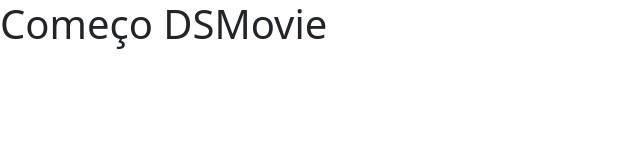
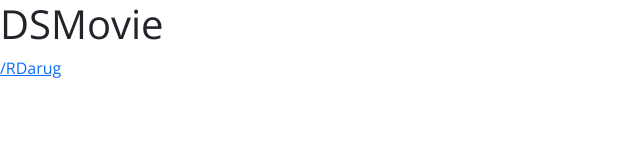
Before and after one commit to rdarug/dsmovie, a plain HTML site: page index.html in a window 1280 px wide. Shown: the whole page, without its empty margins (0-640 px from the left). Drawn offline with nearby package versions, Linux system fonts and the light colour scheme.

Commit message:
Google Fonts

```diff
--- /dev/null
+++ b/css/styles.css
@@ -0,0 +1,5 @@
+@import url('https://fonts.googleapis.com/css2?family=Open+Sans:wght@400;700&display=swap');
+
+* {
+    font-family: 'Open Sans', sans-serif;
+}
--- a/index.html
+++ b/index.html
@@ -7,8 +7,16 @@
     <title>DSMovie</title>
 
     <link href="https://cdn.jsdelivr.net/npm/bootstrap@5.1.3/dist/css/bootstrap.min.css" rel="stylesheet" integrity="sha384-1BmE4kWBq78iYhFldvKuhfTAU6auU8tT94WrHftjDbrCEXSU1oBoqyl2QvZ6jIW3" crossorigin="anonymous">
+
+    <link rel="stylesheet" href="css/styles.css">
+
 </head>
 <body>
-    <h1>Começo DSMovie</h1>
+    <header>
+        <nav>
+            <h1>DSMovie</h1>
+            <a href="https://github.com/RDarug">/RDarug</a>
+        </nav>
+    </header>
 </body>
 </html>
```
